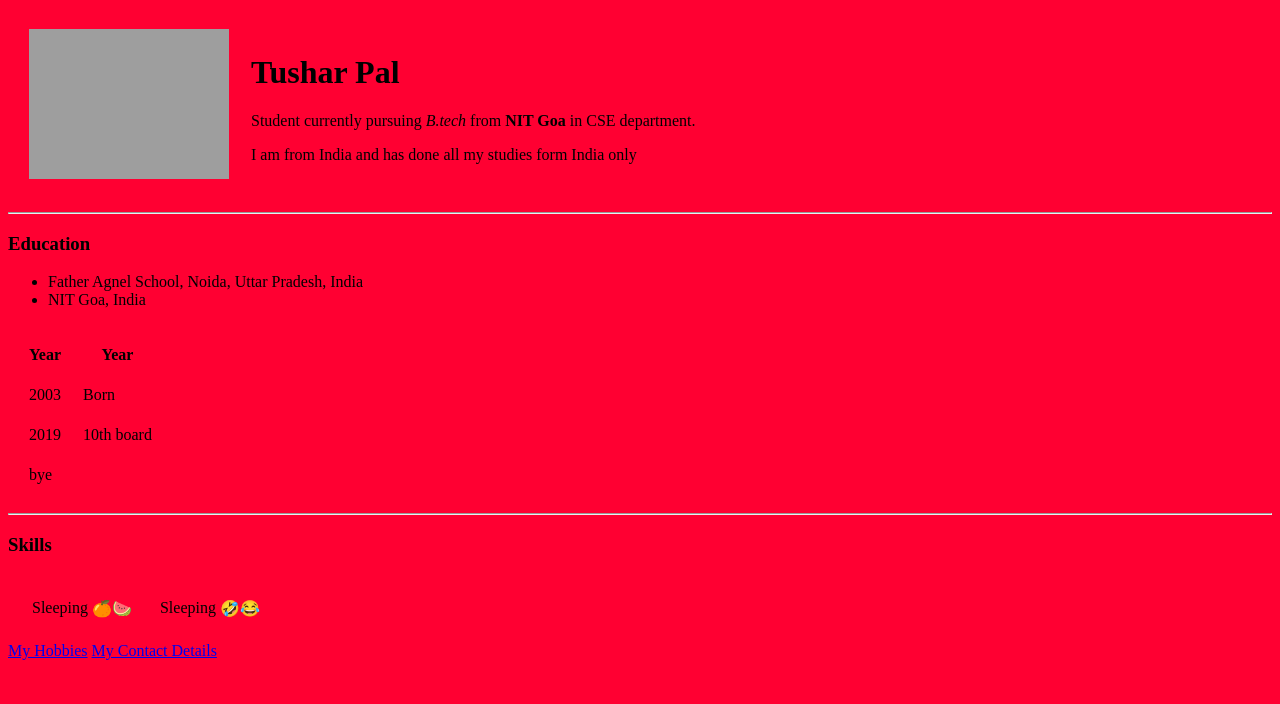
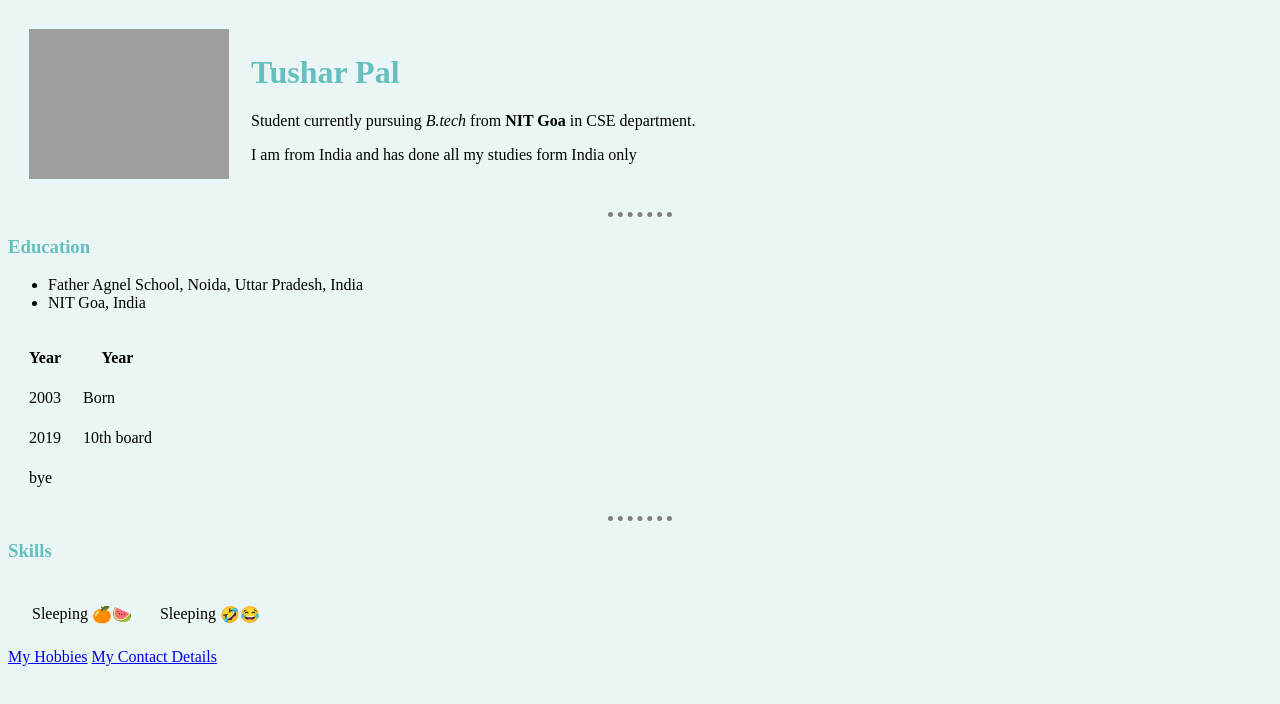
Before and after one commit to sloth0072/Web, a plain HTML site: page index.html in a window 1280 px wide. Drawn offline with Linux system fonts and the light colour scheme; grey boxes are pictures that could not be loaded.

Commit message:
adding CSS to the website

```diff
--- /dev/null
+++ b/css/style.css
@@ -0,0 +1,16 @@
+body {
+    background-color: #eaf6f6;
+}
+hr {
+    border-style: none;
+    border-top-style: dotted;
+    border-color: grey;
+    border-width: 5px;
+    width: 5%;
+}
+h1{
+    color: #66bfbf
+}
+h3 {
+    color: #66bfbf;
+}
--- a/index.html
+++ b/index.html
@@ -3,18 +3,12 @@
 
 <head>
     <meta charset="UTF-8">
-
+    <link rel="stylesheet" href="css/style.css">
     <title>MY SITE BABES</title>
 
-
-    <style>
-        body{
-            background-color:#00eaff;
-        }
-    </style>
 </head>
 
-<body style="background-color:#FF0032;">
+<body>
     <table cellspacing="20">
         <tr>
             <td>
```
Also changed, not shown: contact.html (+1 -0 lines), hobbies.html (+1 -0 lines), new.html (+1 -1 lines).
